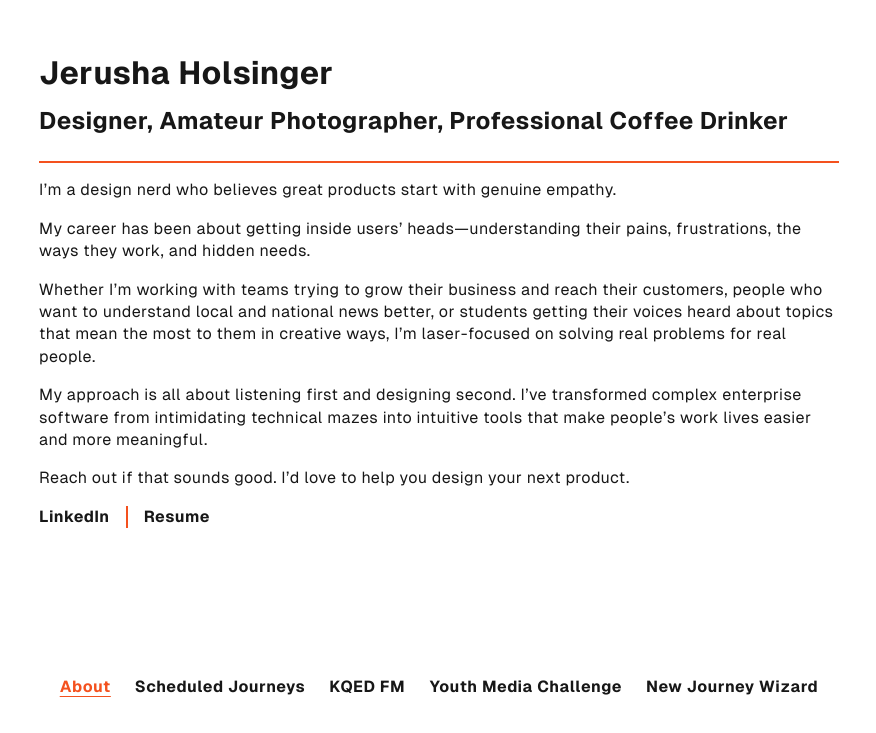
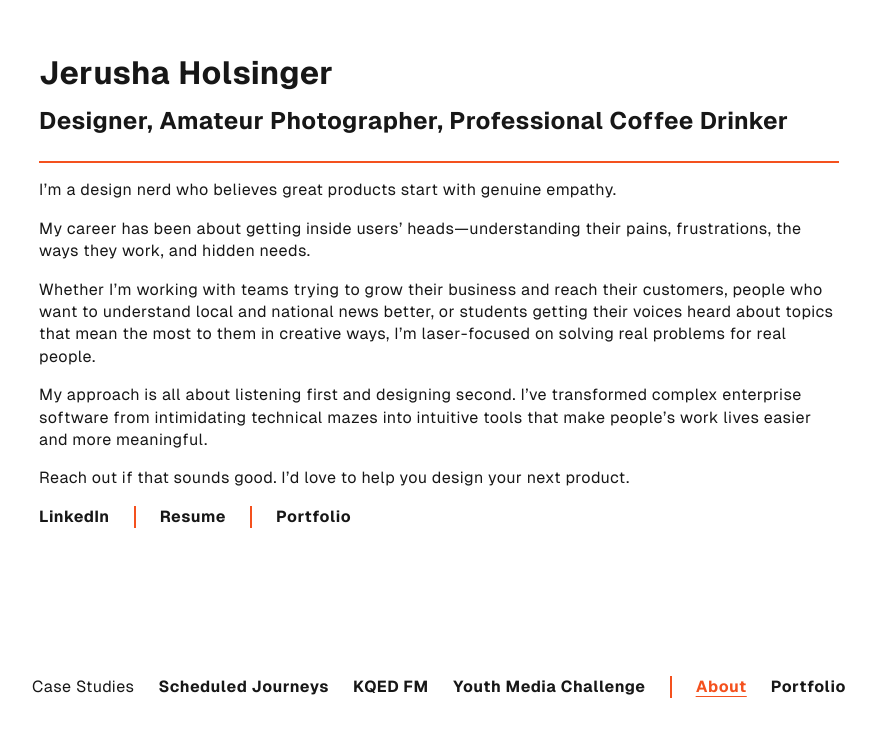
Before and after one commit to bonzaipenguin/bonzaipenguin.github.io, a Next.js app: page / in a window 1280 px wide. Shown: the part 121-854 px from the top of the page, without its empty margins (201-1077 px from the left). Built offline with nearby package versions, Linux system fonts and the light colour scheme.

Commit message:
Add Portfolio

```diff
--- a/app/page.js
+++ b/app/page.js
@@ -27,16 +27,18 @@ export default function Home() {
         <div>
           <Link href="https://www.linkedin.com/in/jerushaholsinger" target="_blank">LinkedIn</Link>
           <Link href="https://jerushaholsinger.com/resume_2026.pdf" target="_blank">Resume</Link>
+          <Link href="https://jerushaholsinger.com/portfolio_2026.pdf" target="_blank">Portfolio</Link>
         </div>
       </main>
       <footer className={styles.footer}>
-        <div className={styles.active}>
-          <Link href="/" className="active">About</Link>
-        </div>
+        <div className={styles.caseStudies}>Case Studies</div>
         <Link href="/scheduled-journeys">Scheduled Journeys</Link>
         <Link href="/kqed-fm">KQED FM</Link>
         <Link href="/ymc">Youth Media Challenge</Link>
-        <Link href="/create-wizard">New Journey Wizard</Link>
+        <div className={styles.active}>
+          <Link href="/">About</Link>
+        </div>
+        <Link href="https://jerushaholsinger.com/portfolio_2026.pdf" target="_blank">Portfolio</Link>
       </footer>
     </div>
   );
--- a/app/page.module.css
+++ b/app/page.module.css
@@ -1,5 +1,6 @@
 .page {
     --gray-rgb: 0, 0, 0;
+    --gray-alpha-300: rgba(var(--gray-rgb), 0.35);
     --gray-alpha-200: rgba(var(--gray-rgb), 0.08);
     --gray-alpha-100: rgba(var(--gray-rgb), 0.05);
 
@@ -62,11 +63,16 @@
   }
 
   .main a:first-of-type{
-    padding-right: 16px;
+    padding-right: 24px;
     border-right: 2px solid var(--button-primary-hover);
   }
   .main a:not(:first-of-type){
-    padding-left: 16px;
+    padding-left: 24px;
+    padding-right: 24px;
+    border-right: 2px solid var(--button-primary-hover);
+  }
+  .main a:last-of-type{
+    border-right:none;
   }
 
   .footer {
@@ -86,6 +92,16 @@
 
   .footer img {
     flex-shrink: 0;
+  }
+
+  .about a {
+    border-left: 2px solid black;
+    padding-left: 24px;
+  }
+
+  .footer .active{
+    padding-left: 24px;
+    border-left: 2px solid var(--button-primary-hover);
   }
 
   .active{
@@ -117,6 +133,11 @@
       text-underline-offset: 4px;
       color: var(--button-primary-hover);
     }
+
+    .footer .caseStudies{
+      font-weight: 700;
+      color: var(--gray-alpha-300)
+    }
   }
 
   @media (max-width: 600px) {
--- a/app/studies.module.css
+++ b/app/studies.module.css
@@ -1,5 +1,6 @@
 .page {
   --gray-rgb: 0, 0, 0;
+  --gray-alpha-300: rgba(var(--gray-rgb), 0.35);
   --gray-alpha-200: rgba(var(--gray-rgb), 0.08);
   --gray-alpha-100: rgba(var(--gray-rgb), 0.05);
 
@@ -146,10 +147,20 @@ a.secondary {
   flex-shrink: 0;
 }
 
+.about {
+    border-left: 2px solid var(--button-secondary-hover);
+    padding-left: 24px;
+}
+
 .active{
   text-decoration: underline;
   text-underline-offset: 4px;
   color: var(--button-secondary-hover);
+}
+
+.footer .caseStudies{
+  font-weight: 700;
+  color: var(--gray-alpha-300)
 }
 
 /* Enable hover only on non-touch devices */
```
Also changed, not shown: app/create-wizard/page.js (deleted, +0 -36 lines), app/kqed-fm/page.js (+5 -2 lines), app/scheduled-journeys/page.js (+5 -2 lines), app/ymc/page.js (+5 -2 lines), 1 other file (tests, documents, lock files or other folders).
